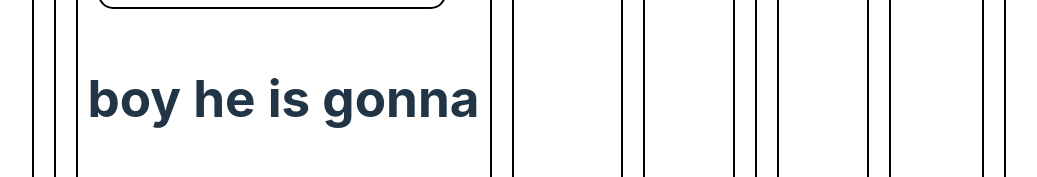
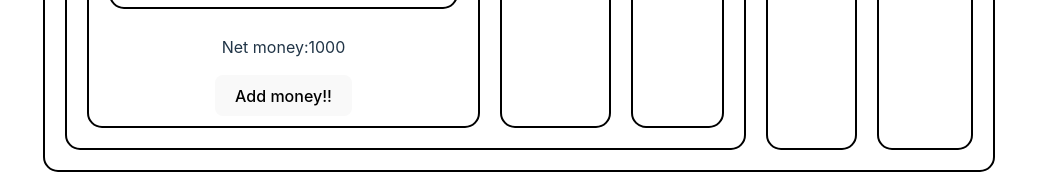
Before and after one commit to GGTuran/taking-away, a React (Vite) app: page / in a window 1280 px wide. Shown: the part 581-758 px from the top of the page, without its empty margins (121-1158 px from the left). Built offline with nearby package versions, Linux system fonts and the light colour scheme.

Commit message:
as it was

```diff
--- a/src/Components/Myself/Myself.jsx
+++ b/src/Components/Myself/Myself.jsx
@@ -12,7 +12,7 @@ const Myself = ({asset}) => {
             <Special asset={asset}></Special>
 
            </section>
-           <h1>boy he is gonna</h1>
+
 
            <p>Net money:{money}</p>
            <button onClick={() => setMoney(money+1000)} > Add money!!</button>
```
